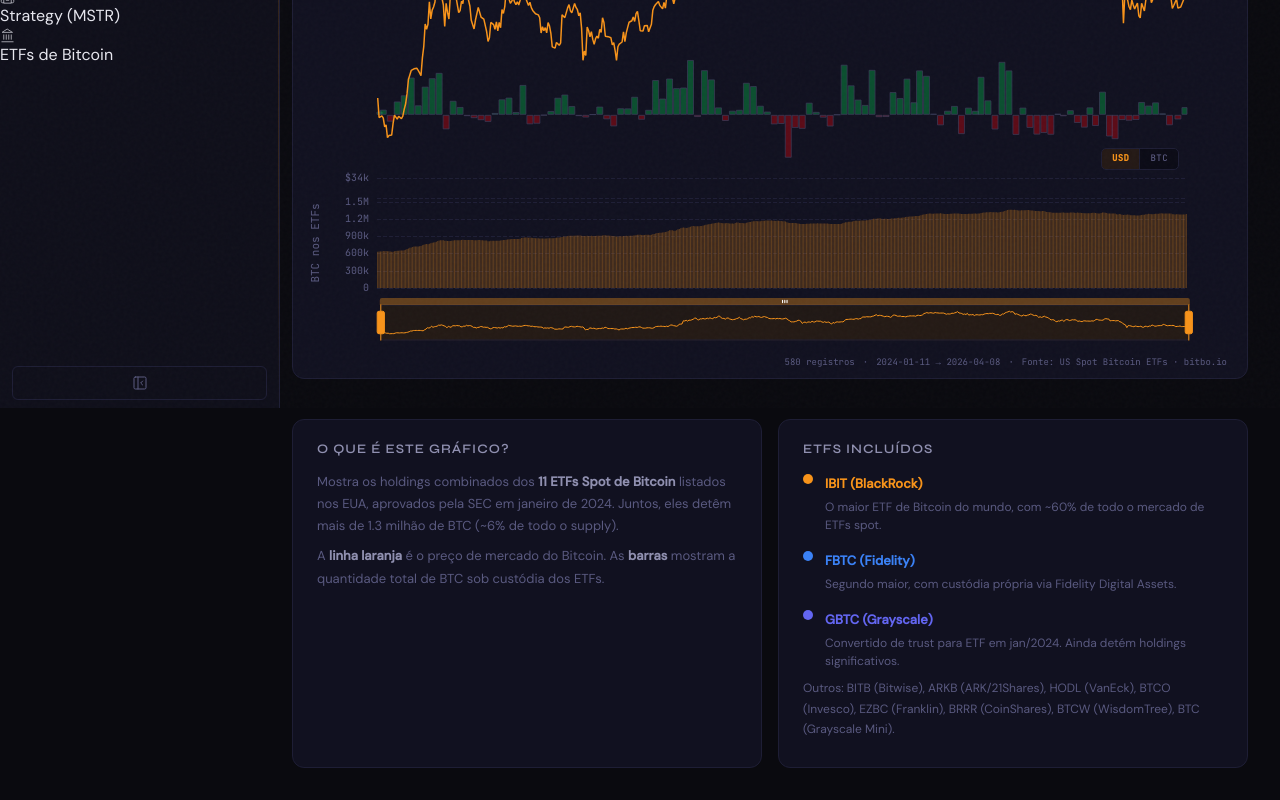
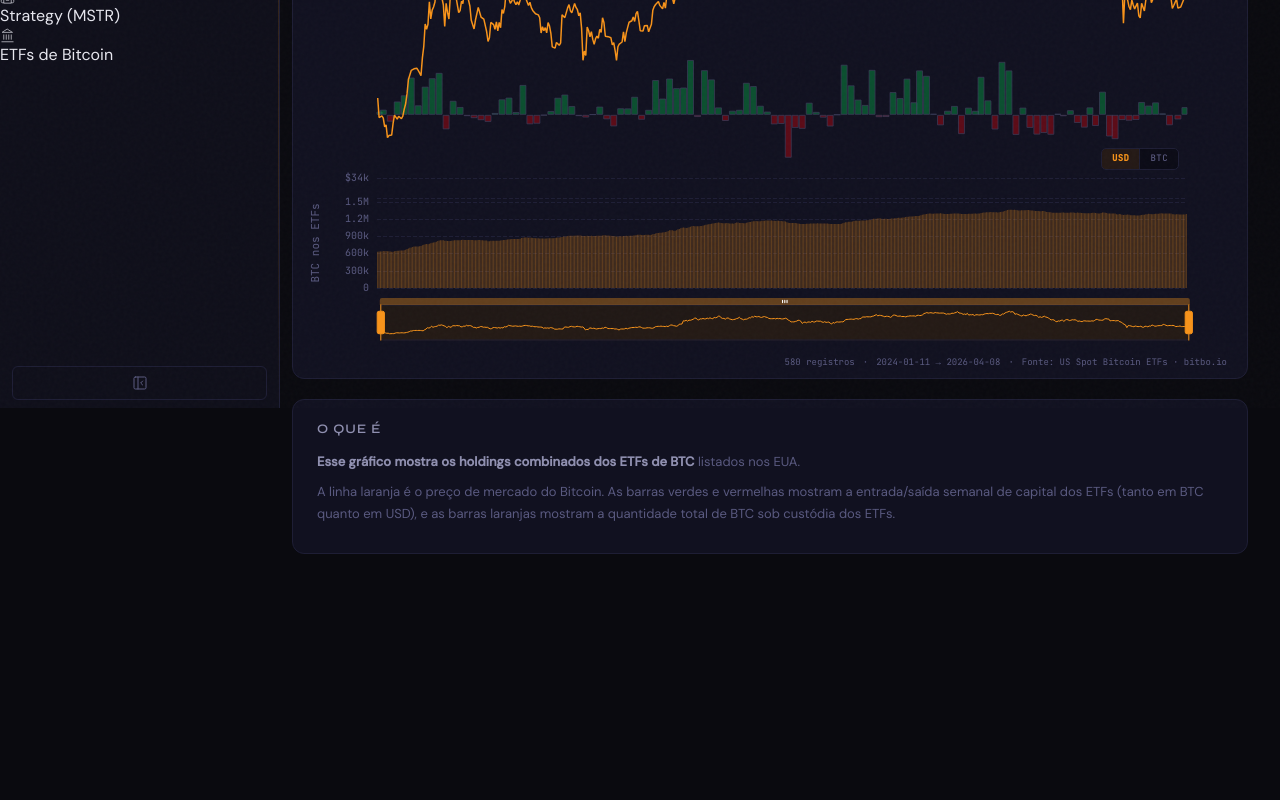
Before and after one commit to Chicoeth/btc-dashboard, a Next.js app in the folder btc-dashboard/frontend/: page /indicadores/etf-holdings in a window 1280 px wide. Shown: the part 392-1192 px from the top of the page. After the commit the page ends 978 px from the top, so only its background shows below. Built offline with nearby package versions, Linux system fonts and the light colour scheme.

Commit message:
chore: update etf-holdings.jsx

```diff
--- a/btc-dashboard/frontend/src/pages/indicadores/etf-holdings.jsx
+++ b/btc-dashboard/frontend/src/pages/indicadores/etf-holdings.jsx
@@ -39,46 +39,18 @@ export default function ETFPage() {
             error={error}
           />
         </div>
+
         <div className="info-panel">
           <div className="info-section">
-          <h3>O que é este gráfico?</h3>
+            <h3>O que é</h3>
             <p>
-            Mostra os holdings combinados dos <strong>11 ETFs Spot de Bitcoin</strong> listados nos EUA,
-            aprovados pela SEC em janeiro de 2024. Juntos, eles detêm mais de 1.3 milhão de BTC (~6% de todo o supply).
+              <strong>Esse gráfico mostra os holdings combinados dos ETFs de BTC</strong> listados
+              nos EUA.
             </p>
             <p>
-            A <strong>linha laranja</strong> é o preço de mercado do Bitcoin. As <strong>barras</strong> mostram
-            a quantidade total de BTC sob custódia dos ETFs.
-          </p>
-        </div>
-        <div className="info-section">
-          <h3>ETFs incluídos</h3>
-          <div className="zone-rows">
-            <div className="zone-row">
-              <span className="dot" style={{background:'#f7931a'}} />
-              <div>
-                <strong style={{color:'#f7931a'}}>IBIT (BlackRock)</strong>
-                <p>O maior ETF de Bitcoin do mundo, com ~60% de todo o mercado de ETFs spot.</p>
-              </div>
-            </div>
-            <div className="zone-row">
-              <span className="dot" style={{background:'#3b82f6'}} />
-              <div>
-                <strong style={{color:'#3b82f6'}}>FBTC (Fidelity)</strong>
-                <p>Segundo maior, com custódia própria via Fidelity Digital Assets.</p>
-              </div>
-            </div>
-            <div className="zone-row">
-              <span className="dot" style={{background:'#6366f1'}} />
-              <div>
-                <strong style={{color:'#6366f1'}}>GBTC (Grayscale)</strong>
-                <p>Convertido de trust para ETF em jan/2024. Ainda detém holdings significativos.</p>
-              </div>
-            </div>
-          </div>
-          <p style={{marginTop: '8px', color: '#5a5a80', fontSize: '12px'}}>
-            Outros: BITB (Bitwise), ARKB (ARK/21Shares), HODL (VanEck), BTCO (Invesco),
-            EZBC (Franklin), BRRR (CoinShares), BTCW (WisdomTree), BTC (Grayscale Mini).
+              A linha laranja é o preço de mercado do Bitcoin. As barras verdes e vermelhas mostram
+              a entrada/saída semanal de capital dos ETFs (tanto em BTC quanto em USD), e as barras
+              laranjas mostram a quantidade total de BTC sob custódia dos ETFs.
             </p>
           </div>
         </div>
@@ -114,14 +86,12 @@ export default function ETFPage() {
           border: 1px solid var(--border-subtle);
           border-radius: 12px;
           overflow: hidden;
-          margin-bottom: 20px;
         }
         .info-panel {
           display: grid;
-          grid-template-columns: 1fr 1fr;
+          grid-template-columns: 1fr;
           gap: 16px;
         }
-        @media (max-width: 900px) { .info-panel { grid-template-columns: 1fr; } }
         .info-section {
           background: var(--bg-card);
           border: 1px solid var(--border-subtle);
@@ -144,11 +114,6 @@ export default function ETFPage() {
           margin: 0 0 8px;
         }
         .info-section strong { color: var(--text-secondary); }
-        .zone-rows { display: flex; flex-direction: column; gap: 14px; }
-        .zone-row { display: flex; gap: 12px; align-items: flex-start; }
-        .zone-row .dot { width: 10px; height: 10px; border-radius: 50%; flex-shrink: 0; margin-top: 3px; }
-        .zone-row div p { font-size: 12px; color: var(--text-muted); margin: 3px 0 0; line-height: 1.5; }
-        .zone-row strong { font-size: 13px; }
       `}</style>
     </Layout>
   );
```
Lines whose indentation alone changed are shown as unchanged.
